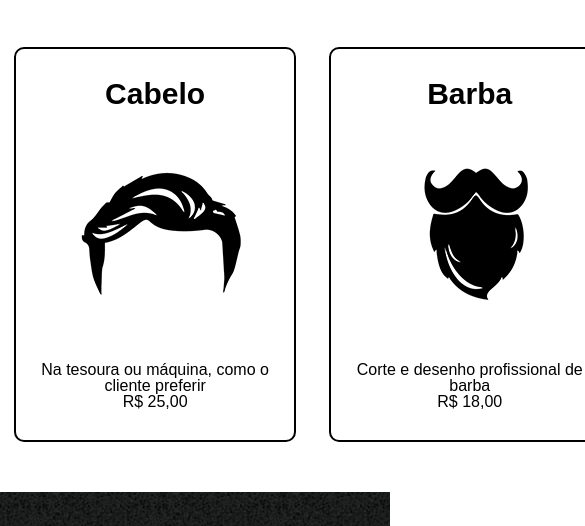
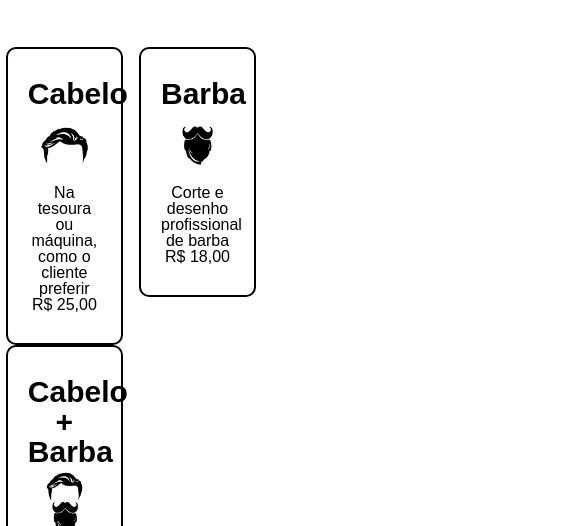
Before and after one commit to vsmuralha/barbearia-html-css, a plain HTML site: page produtos.html in a window 390 px wide. Shown: the part 318-844 px from the top of the page, 585 px wide, since content can reach past the window. Drawn offline with Linux system fonts and the light colour scheme; files whose address does not match are found by name.

Commit message:
finalizando

```diff
--- a/produtos.html
+++ b/produtos.html
@@ -32,19 +32,19 @@
             <ul class="produtos">
                 <li>
                     <h2>Cabelo</h2>
-                    <img src="imagens/cabelo.jpg" alt="Cabelo">
+                    <img class="imgprod"  src="imagens/cabelo.jpg" alt="Cabelo">
                     <p class="descricao">Na tesoura ou máquina, como o cliente preferir</p>
                     <p class="preco">R$ 25,00</p>
                 </li>
                 <li>
                     <h2>Barba</h2>
-                    <img src="imagens/barba.jpg" alt="Barba">
+                    <img class="imgprod"  src="imagens/barba.jpg" alt="Barba">
                     <p class="descricao">Corte e desenho profissional de barba</p>
                     <p class="preco">R$ 18,00</p>
                 </li>
                 <li>
                     <h2>Cabelo + Barba</h2>
-                    <img src="imagens/cabelo+barba.jpg" alt="Cabelo e Barba">
+                    <img class="imgprod" src="imagens/cabelo+barba.jpg" alt="Cabelo e Barba">
                     <p class="descricao">Pacote completo de cabelo e barba</p>
                     <p class="preco">R$ 35,00</p>
                 </li>
--- a/style.css
+++ b/style.css
@@ -92,10 +92,6 @@ footer {
 	color: #FFFFFF;
 	font-size: 13px;
 	margin: 20px 0 0;
-}
-
-main {
-
 }
 
 form {
@@ -258,8 +254,17 @@ td, th {
 		text-align: center;
 	}
 
+
 	nav {
 		position: static;
+	}
+
+	.produtos{
+		width: auto;
+	}
+
+	.imgprod {
+		width: 100%;
 	}
 
 	.lista-beneficios, .imagem-beneficios {
```
